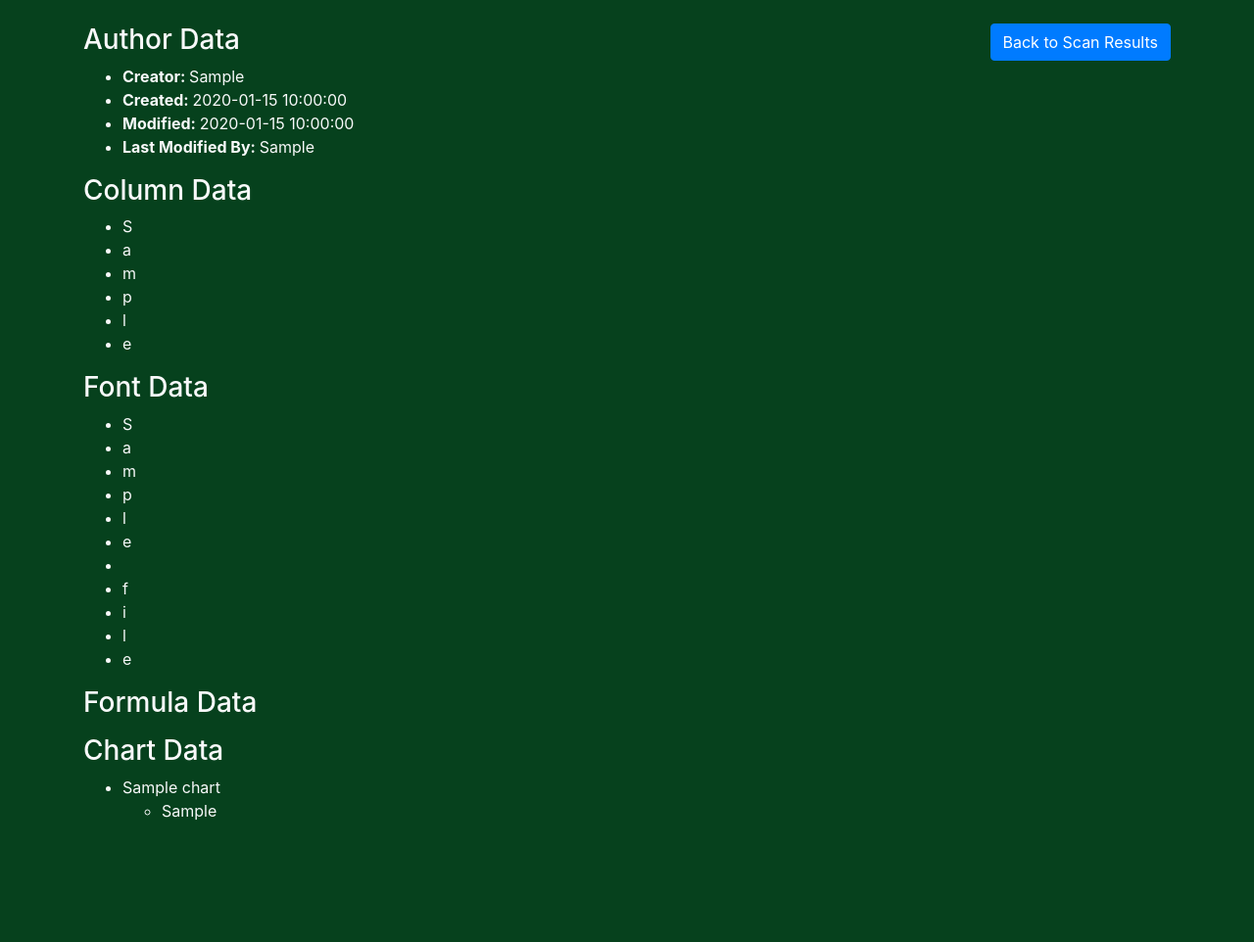
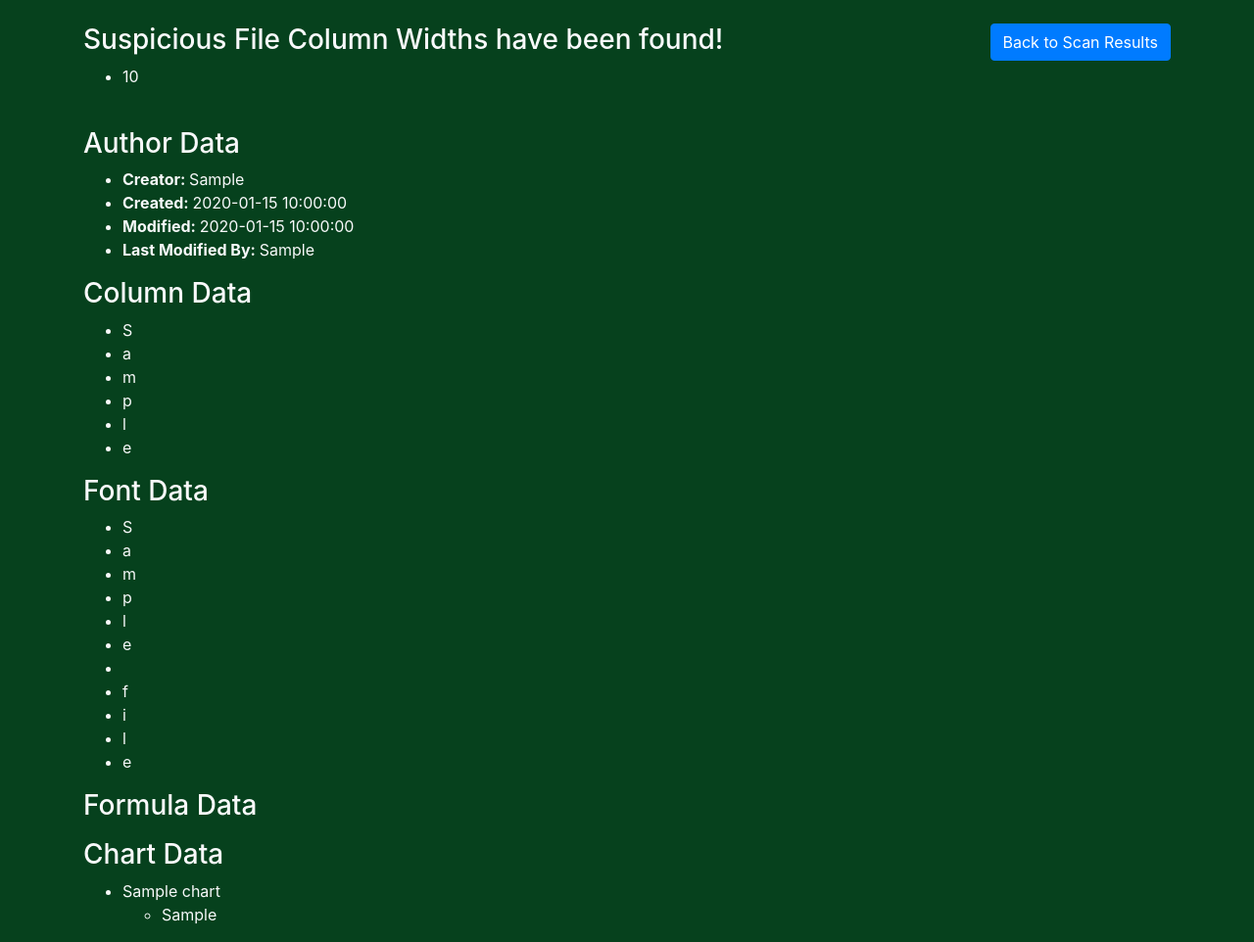
Before and after one commit to Dhruv-Panicker/ExcelGuard, a Flask app: template templates/file_details.html in a window 1280 px wide. Shown: the part 56-1018 px from the top of the page at 98% size. Before the commit the page ends 894 px from the top, so only its background shows below. Run offline with Flask 3, Linux system fonts and the light colour scheme; tables that the repository leaves empty hold one stand-in row (values such as "Sample post"); the template is opened without the code that fills it: values that come from a table or form of the project are taken from there, most other values are stand-ins (such as "Sample title", 1, 10 or a date in 2020); some libraries are stand-ins or nearby versions.

Commit message:
feat: displaying information from each of the plagiarism checker components

```diff
--- a/templates/file_details.html
+++ b/templates/file_details.html
@@ -15,11 +15,70 @@
   {% block content %}
   <div class="container">
     <a href="{{ url_for('scan_results', scan_id=file.scan_id) }}" class="btn btn-primary float-right">Back to Scan Results</a>
+    {% if suspicious_fingerprint_data %}
+      {% if suspicious_fingerprint_data[2] > 0 %}
+        <h3 class="text-light">Suspicious File Fingerprint Data has been found!</h3>
+        <ul>
+          {% if suspicious_fingerprint_data[1] is iterable and suspicious_fingerprint_data[1] is not string %}
+            {% for string in suspicious_fingerprint_data[1] %}
+              <li class="text-light">{{ string }}</li>
+            {% endfor %}
+          {% else %}
+            <li class="text-light">{{ suspicious_fingerprint_data[1] }}</li>
+          {% endif %}
+        </ul>
+        <br>
+      {% endif %}
+    {% endif %}
     {% if suspicious_charts %}
-      {% if suspicious_charts[2] > 0 %}
+      {% if suspicious_charts[2] > 1 %}
         <h3 class="text-light">Suspicious Charts have been found!</h3>
         <ul>
           {% for string in suspicious_charts[1] %}
+            <li class="text-light">{{ string }}</li>
+          {% endfor %}
+        </ul>
+        <br>
+      {% endif %}
+    {% endif %}
+    {% if suspicious_formulas %}
+      {% if suspicious_formulas[2] > 0 %}
+        <h3 class="text-light">Suspicious Formulas have been found!</h3>
+        <ul>
+          {% for string in suspicious_formulas[1] %}
+            <li class="text-light">{{ string }}</li>
+          {% endfor %}
+        </ul>
+        <br>
+      {% endif %}
+    {% endif %}
+    {% if suspicious_author_data %}
+      {% if suspicious_author_data[2] > 0 %}
+        <h3 class="text-light">Suspicious File Author Data have been found!</h3>
+        <ul>
+          {% for string in suspicious_author_data[1] %}
+            <li class="text-light">{{ string }}</li>
+          {% endfor %}
+        </ul>
+        <br>
+      {% endif %}
+    {% endif %}
+    {% if suspicious_column_widths %}
+      {% if suspicious_column_widths[2] > 0 %}
+        <h3 class="text-light">Suspicious File Column Widths have been found!</h3>
+        <ul>
+          {% for string in suspicious_column_widths[1] %}
+            <li class="text-light">{{ string }}</li>
+          {% endfor %}
+        </ul>
+        <br>
+      {% endif %}
+    {% endif %}
+    {% if suspicious_fonts %}
+      {% if suspicious_fonts[2] > 0 %}
+        <h3 class="text-light">Suspicious Fonts have been found!</h3>
+        <ul>
+          {% for string in suspicious_fonts[1] %}
             <li class="text-light">{{ string }}</li>
           {% endfor %}
         </ul>
```
